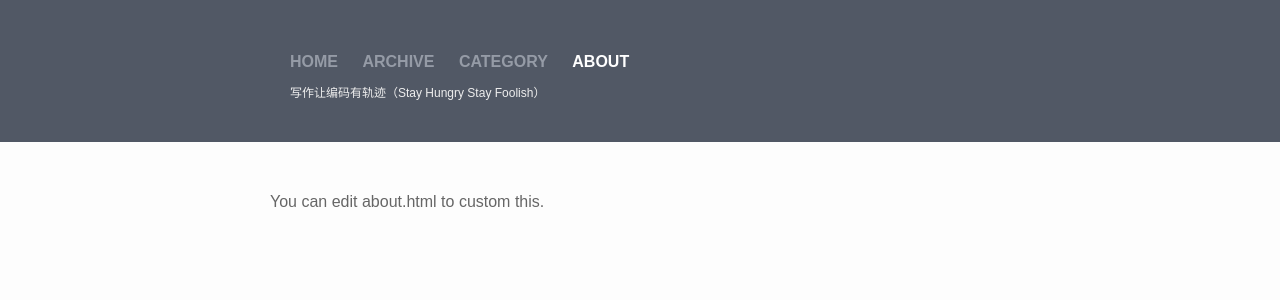
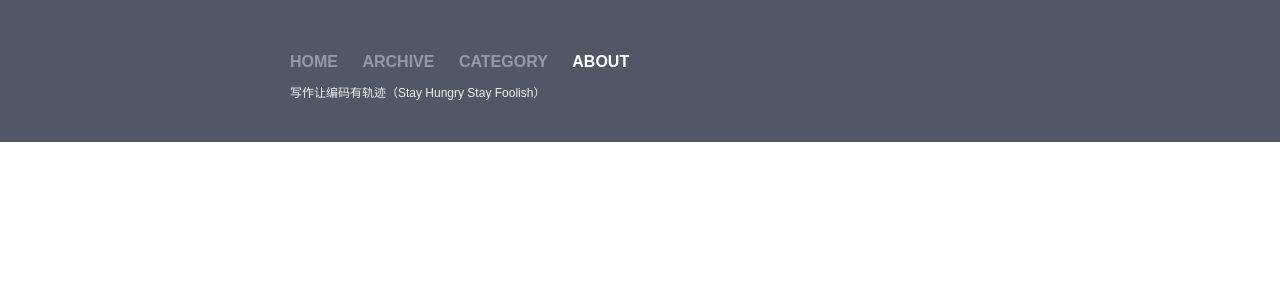
Before and after one commit to ace2github/cch, a Jekyll site: the page built from about.html, in a window 1280 px wide. Shown: the top 300 px of the page. Built offline with Jekyll 4.4.1, drawn with Linux system fonts in a browser that asks for light colours; Markdown is read by kramdown in place of the engine named in the settings.

Commit message:
modify about.html

```diff
--- a/about.html
+++ b/about.html
@@ -4,5 +4,5 @@ layout: default
 
 <div class="about">
 <br>
-You can edit about.html to custom this.
+
 </div>
```
